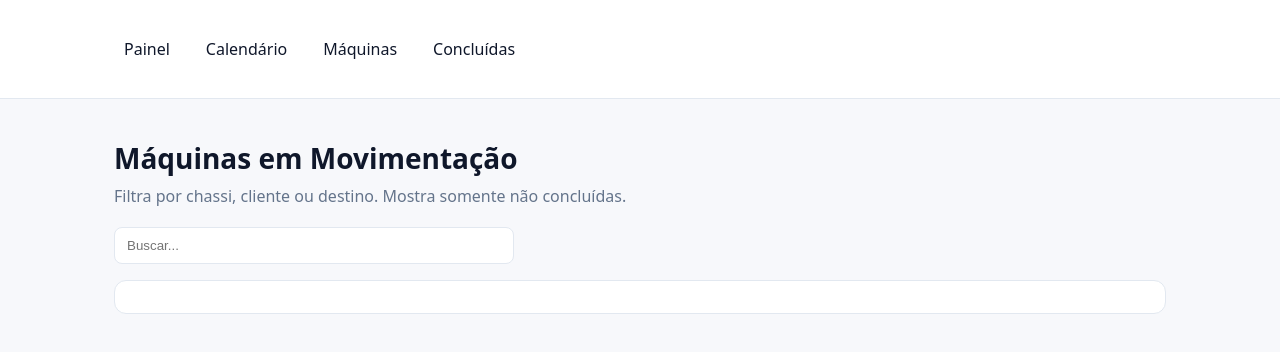
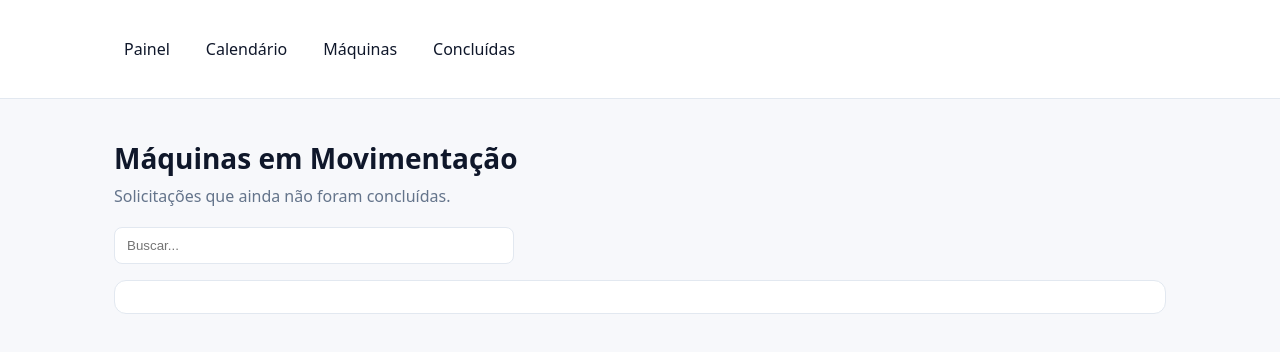
Before and after one commit to marcelamarqs/LOGMPA, a plain HTML site: page maquinas.html in a window 1280 px wide. Drawn offline with nearby package versions, Linux system fonts and the light colour scheme.

Commit message:
Update maquinas.html

```diff
--- a/maquinas.html
+++ b/maquinas.html
@@ -5,7 +5,7 @@
 
 <meta charset="utf-8"/>
 <meta name="viewport" content="width=device-width, initial-scale=1"/>
-<title>Vitrine Logística (GitHub Pages)</title>
+<title>Portal Logística - Últimos Registros no Forms</title>
 <link rel="stylesheet" href="./styles.css"/>
 <script src="https://cdn.jsdelivr.net/npm/papaparse@5.4.1/papaparse.min.js"></script>
 <script src="https://cdn.jsdelivr.net/npm/dayjs@1/dayjs.min.js"></script>
@@ -25,7 +25,7 @@
 
     <div class="container">
       <h1>Máquinas em Movimentação</h1>
-      <p class="lead">Filtra por chassi, cliente ou destino. Mostra somente não concluídas.</p>
+      <p class="lead">Solicitações que ainda não foram concluídas.</p>
       <div class="search"><input id="q" type="search" placeholder="Buscar..." /></div>
       <div class="card" style="margin-top:16px">
         <table class="table" id="maq-table"></table>
```
